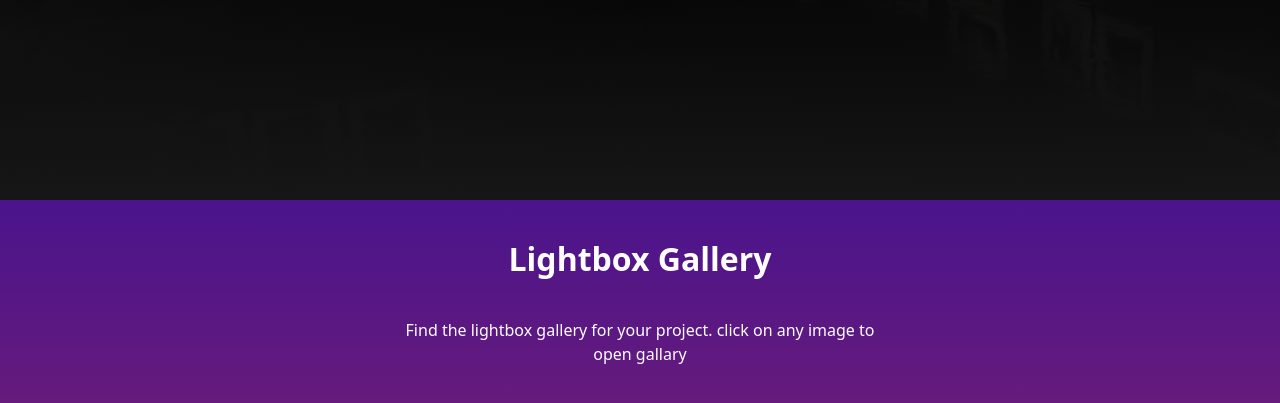
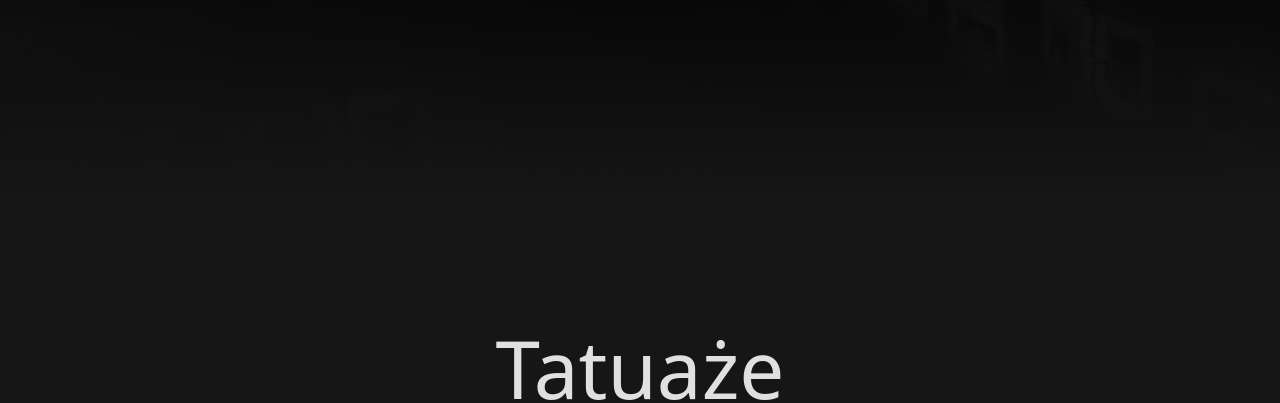
Before and after one commit to HKarpenko/WebPageProject, a Flask app: page /gallery in a window 1280 px wide. Shown: the part 760-1163 px from the top of the page. Run offline with Flask 2, Linux system fonts and the light colour scheme; some libraries are stand-ins or nearby versions.

Commit message:
gallery changed

```diff
--- a/templates/gallery.html
+++ b/templates/gallery.html
@@ -12,10 +12,9 @@
     <link rel="stylesheet" href="../static/css/style.css">
     <link rel="stylesheet" href="https://cdnjs.cloudflare.com/ajax/libs/lightbox2/2.8.2/css/lightbox.min.css">
 
-    <script src="https://cdnjs.cloudflare.com/ajax/libs/lightbox2/2.8.2/js/lightbox.min.js"></script>
-
     <script type="text/javascript" src="../static/js/jquery.min.js"></script>
     <script type="text/javascript" src="../static/js/bootstrap.min.js"></script>
+
 
     <script type="text/javascript" src="../static/js/script.js"></script>
     <style>
@@ -147,53 +146,29 @@
       }
     }
 
+    .photo-gallery {
+    }
+
+    .photo-gallery .intro {
+      font-size:16px;
+      max-width:500px;
+      margin:0 auto 40px;
+    }
+
+
+    .photo-gallery .photos {
+      padding-bottom:20px;
+    }
+
+    .photo-gallery .item {
+      padding-bottom:30px;
+    }
+
+
     html, body {
       overflow-x: hidden;
     }
 
-    .lightbox-gallery {
-        background-image: linear-gradient(#4A148C, #E53935);
-        background-repeat: no-repeat;
-        color: #000;
-        overflow-x: hidden
-    }
-
-    .lightbox-gallery p {
-        color: #fff
-    }
-
-    .lightbox-gallery h2 {
-        font-weight: bold;
-        margin-bottom: 40px;
-        padding-top: 40px;
-        color: #fff
-    }
-
-    @media (max-width:767px) {
-        .lightbox-gallery h2 {
-            margin-bottom: 25px;
-            padding-top: 25px;
-            font-size: 24px
-        }
-    }
-
-    .lightbox-gallery .intro {
-        font-size: 16px;
-        max-width: 500px;
-        margin: 0 auto 40px
-    }
-
-    .lightbox-gallery .intro p {
-        margin-bottom: 0
-    }
-
-    .lightbox-gallery .photos {
-        padding-bottom: 20px
-    }
-
-    .lightbox-gallery .item {
-        padding-bottom: 30px
-    }
   </style>
 
 </head>
@@ -260,32 +235,57 @@
     </div>
   </header>
 
-<div class="lightbox-gallery">
-    <div class="container">
-        <div class="intro">
-            <h2 class="text-center">Lightbox Gallery</h2>
-            <p class="text-center">Find the lightbox gallery for your project. click on any image to open gallary</p>
+  <section class="photo-gallery container">
+
+    <div class="row fade-500 justify-content-center text-center mb-5" >
+      <h1 class="header">Tatuaże</h1>
+      <hr style="color:#E0E0E0; width:50%">
+    </div>
+
+    <div class="row photos">
+      <div class="row fade-500">
+          <div class="col-sm-6 col-md-4 col-lg-3 item">
+          <a href="../static/img/galery/eskiz.jpg" data-lightbox="photos">
+             <img class="img-fluid" src="../static/img/galery/eskiz.jpg">
+          </a>
         </div>
-        <div class="row photos">
-            <div class="col-sm-6 col-md-4 col-lg-3 item"><a href="https://res.cloudinary.com/dxfq3iotg/image/upload/v1565190720/gallery/original/02_o_car.jpg" data-lightbox="photos"><img class="img-fluid" src="https://res.cloudinary.com/dxfq3iotg/image/upload/v1565190720/gallery/original/02_o_car.jpg"></a></div>
-            <div class="col-sm-6 col-md-4 col-lg-3 item"><a href="https://res.cloudinary.com/dxfq3iotg/image/upload/v1565190718/gallery/original/03_r_car.jpg" data-lightbox="photos"><img class="img-fluid" src="https://res.cloudinary.com/dxfq3iotg/image/upload/v1565190718/gallery/original/03_r_car.jpg"></a></div>
-            <div class="col-sm-6 col-md-4 col-lg-3 item"><a href="https://res.cloudinary.com/dxfq3iotg/image/upload/v1565190717/gallery/original/04_g_car.jpg" data-lightbox="photos"><img class="img-fluid" src="https://res.cloudinary.com/dxfq3iotg/image/upload/v1565190717/gallery/original/04_g_car.jpg"></a></div>
-            <div class="col-sm-6 col-md-4 col-lg-3 item"><a href="https://res.cloudinary.com/dxfq3iotg/image/upload/v1565190715/gallery/original/01_b_car.jpg" data-lightbox="photos"><img class="img-fluid" src="https://res.cloudinary.com/dxfq3iotg/image/upload/v1565190715/gallery/original/01_b_car.jpg"></a></div>
-            <div class="col-sm-6 col-md-4 col-lg-3 item"><a href="https://res.cloudinary.com/dxfq3iotg/image/upload/v1565190720/gallery/original/02_o_car.jpg" data-lightbox="photos"><img class="img-fluid" src="https://res.cloudinary.com/dxfq3iotg/image/upload/v1565190720/gallery/original/02_o_car.jpg"></a></div>
-            <div class="col-sm-6 col-md-4 col-lg-3 item"><a href="https://res.cloudinary.com/dxfq3iotg/image/upload/v1565190715/gallery/original/01_b_car.jpg" data-lightbox="photos"><img class="img-fluid" src="https://res.cloudinary.com/dxfq3iotg/image/upload/v1565190715/gallery/original/01_b_car.jpg"></a></div>
-            <div class="col-sm-6 col-md-4 col-lg-3 item"><a href="https://res.cloudinary.com/dxfq3iotg/image/upload/v1565190718/gallery/original/03_r_car.jpg" data-lightbox="photos"><img class="img-fluid" src="https://res.cloudinary.com/dxfq3iotg/image/upload/v1565190718/gallery/original/03_r_car.jpg"></a></div>
-            <div class="col-sm-6 col-md-4 col-lg-3 item"><a href="https://res.cloudinary.com/dxfq3iotg/image/upload/v1565190717/gallery/original/04_g_car.jpg" data-lightbox="photos"><img class="img-fluid" src="https://res.cloudinary.com/dxfq3iotg/image/upload/v1565190717/gallery/original/04_g_car.jpg"></a></div>
-            <div class="col-sm-6 col-md-4 col-lg-3 item"><a href="https://res.cloudinary.com/dxfq3iotg/image/upload/v1565190718/gallery/original/03_r_car.jpg" data-lightbox="photos"><img class="img-fluid" src="https://res.cloudinary.com/dxfq3iotg/image/upload/v1565190718/gallery/original/03_r_car.jpg"></a></div>
-            <div class="col-sm-6 col-md-4 col-lg-3 item"><a href="https://res.cloudinary.com/dxfq3iotg/image/upload/v1565190715/gallery/original/01_b_car.jpg" data-lightbox="photos"><img class="img-fluid" src="https://res.cloudinary.com/dxfq3iotg/image/upload/v1565190715/gallery/original/01_b_car.jpg"></a></div>
-            <div class="col-sm-6 col-md-4 col-lg-3 item"><a href="https://res.cloudinary.com/dxfq3iotg/image/upload/v1565190720/gallery/original/02_o_car.jpg" data-lightbox="photos"><img class="img-fluid" src="https://res.cloudinary.com/dxfq3iotg/image/upload/v1565190720/gallery/original/02_o_car.jpg"></a></div>
-            <div class="col-sm-6 col-md-4 col-lg-3 item"><a href="https://res.cloudinary.com/dxfq3iotg/image/upload/v1565190717/gallery/original/04_g_car.jpg" data-lightbox="photos"><img class="img-fluid" src="https://res.cloudinary.com/dxfq3iotg/image/upload/v1565190717/gallery/original/04_g_car.jpg"></a></div>
-            <div class="col-sm-6 col-md-4 col-lg-3 item"><a href="https://res.cloudinary.com/dxfq3iotg/image/upload/v1565190718/gallery/original/03_r_car.jpg" data-lightbox="photos"><img class="img-fluid" src="https://res.cloudinary.com/dxfq3iotg/image/upload/v1565190718/gallery/original/03_r_car.jpg"></a></div>
-            <div class="col-sm-6 col-md-4 col-lg-3 item"><a href="https://res.cloudinary.com/dxfq3iotg/image/upload/v1565190715/gallery/original/01_b_car.jpg" data-lightbox="photos"><img class="img-fluid" src="https://res.cloudinary.com/dxfq3iotg/image/upload/v1565190715/gallery/original/01_b_car.jpg"></a></div>
-            <div class="col-sm-6 col-md-4 col-lg-3 item"><a href="https://res.cloudinary.com/dxfq3iotg/image/upload/v1565190720/gallery/original/02_o_car.jpg" data-lightbox="photos"><img class="img-fluid" src="https://res.cloudinary.com/dxfq3iotg/image/upload/v1565190720/gallery/original/02_o_car.jpg"></a></div>
-            <div class="col-sm-6 col-md-4 col-lg-3 item"><a href="https://res.cloudinary.com/dxfq3iotg/image/upload/v1565190717/gallery/original/04_g_car.jpg" data-lightbox="photos"><img class="img-fluid" src="https://res.cloudinary.com/dxfq3iotg/image/upload/v1565190717/gallery/original/04_g_car.jpg"></a></div>
+
+        <div class="col-sm-6 col-md-4 col-lg-3 item">
+          <a href="../static/img/galery/tattooDot.jpg" data-lightbox="photos">
+             <img class="img-fluid" src="../static/img/galery/tattooDot.jpg">
+          </a>
         </div>
+
+        <div class="col-sm-6 col-md-4 col-lg-3 item">
+          <a href="../static/img/galery/eskiz.jpg" data-lightbox="photos">
+            <img class="img-fluid" src="../static/img/galery/eskiz.jpg">
+          </a>
+        </div>
+
+        <div class="col-sm-6 col-md-4 col-lg-3 item">
+          <a href="../static/img/galery/tattooDot.jpg" data-lightbox="photos">
+            <img class="img-fluid" src="../static/img/galery/tattooDot.jpg">
+          </a>
+        </div>
+      </div>
+
+      <div class="row fade-500">
+        <div class="col-sm-6 col-md-4 col-lg-3 item">
+          <a href="../static/img/galery/tattooDot.jpg" data-lightbox="photos">
+            <img class="img-fluid" src="../static/img/galery/tattooDot.jpg">
+          </a>
+        </div>
+
+        <div class="col-sm-6 col-md-4 col-lg-3 item">
+          <a href="../static/img/galery/tattooDot.jpg" data-lightbox="photos">
+            <img class="img-fluid" src="../static/img/galery/tattooDot.jpg">
+          </a>
+        </div>
+      </div>
+
     </div>
-</div>
+  </section>
+
 
   <footer class="mt-5">
     <div class="сontainer bottom" style="background:rgb(13,13,13)">
@@ -316,5 +316,8 @@
     </div>
   </footer>
 
+    <script src="../static/js/bootstrap.bundle.min.js"></script>
+    <script src="../static/js/lightbox.min.js"></script>
+
 </body>
 </html>
```
Also changed, not shown: static/js/lightbox.min.js (added).
